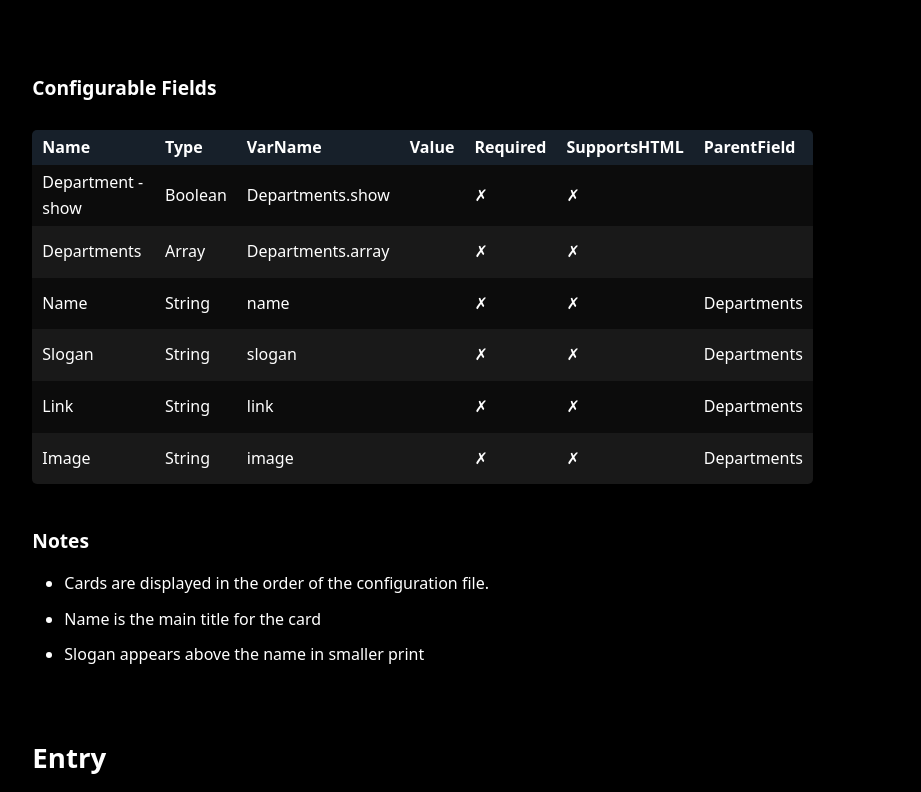
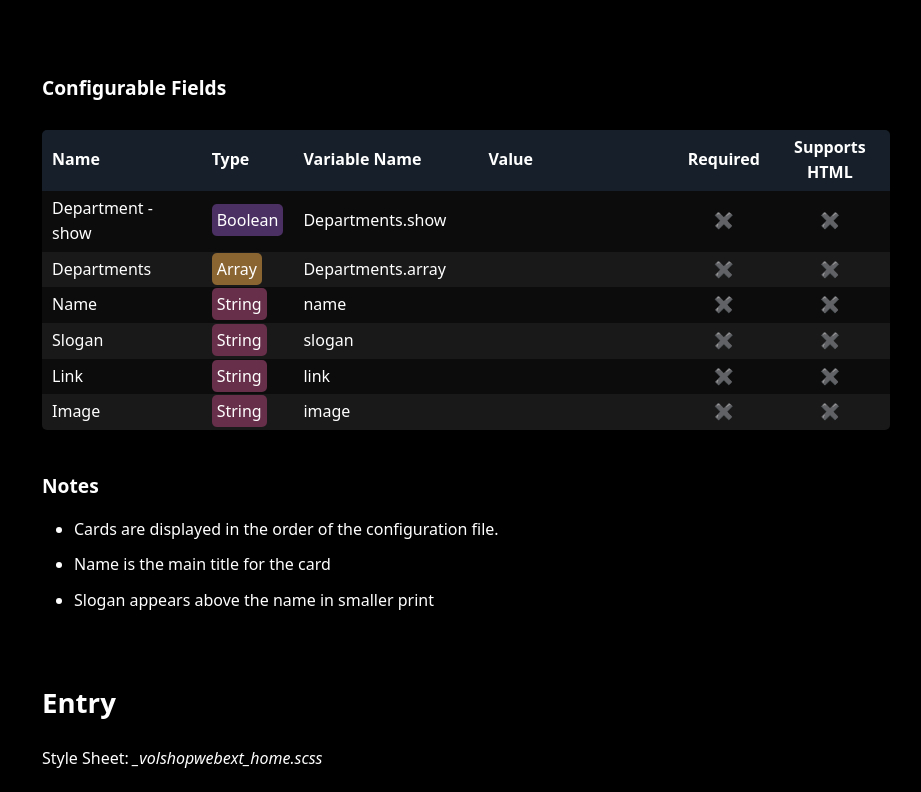
Before and after one commit to VolShop-UTK/volshop-utk.github.io, a React (Vite) app: page /extension/modules/home in a window 1280 px wide. Shown: the part 960-1752 px from the top of the page, without its empty margins (294-1215 px from the left). Built offline with nearby package versions, Linux system fonts and the light colour scheme.

Commit message:
total access

```diff
--- a/src/components/configFields/ConfigFields.jsx
+++ b/src/components/configFields/ConfigFields.jsx
@@ -1,38 +1,121 @@
 import React from 'react';
 import './config-fields.css';
 
+/**
+ * @typedef ConfigField
+ * @property {string} name
+ * @property {string} type
+ * @property {string} varName
+ * @property {string} [value]
+ * @property {boolean} [required]
+ * @property {boolean} [supportsHTML]
+ * @property {ConfigField[]} [children]
+ *
+ */
+
+const Checkmark = ({ value }) => (
+    <span style={{ color: value ? 'green' : 'white' }}>{value ? '✅' : '✖️'}</span>
+);
+
+const Type = ({ value }) => {
+    switch (value) {
+        case 'String':
+            return (
+                <span style={{ padding: '5px', borderRadius: '5px', backgroundColor: '#672F49' }}>
+                    String
+                </span>
+            );
+        case 'Array':
+            return (
+                <span style={{ padding: '5px', borderRadius: '5px', backgroundColor: '#8A6531' }}>
+                    Array
+                </span>
+            );
+        case 'Boolean':
+            return (
+                <span style={{ padding: '5px', borderRadius: '5px', backgroundColor: '#4b3064' }}>
+                    Boolean
+                </span>
+            );
+        case 'Select':
+            return (
+                <span style={{ padding: '5px', borderRadius: '5px', backgroundColor: '#784722' }}>
+                    Select
+                </span>
+            );
+        default:
+            return (
+                <span style={{ padding: '5px', borderRadius: '5px', backgroundColor: '#784722' }}>
+                    {value}
+                </span>
+            );
+    }
+};
+
+/**
+ * @param {ConfigField[]} data
+ */
 function ConfigFields({ data }) {
     if (!data || data.length === 0)
         return <p>There are no configurable fields associated to this page.</p>;
 
-    const headers = Object.keys(data[0]);
-
     return (
         <table className='configField-table'>
+            <colgroup>
+                <col style={{ width: '20%' }} />
+                <col style={{ width: '10%' }} />
+                <col style={{ width: '15%' }} />
+                <col style={{ width: '30%' }} />
+                <col style={{ width: '10%', textAlign: 'center' }} />
+                <col style={{ width: '15%', textAlign: 'center' }} />
+            </colgroup>
             <thead>
                 <tr>
-                    {headers.map((key) => (
-                        <th key={key}>{key[0].toUpperCase() + key.slice(1)}</th>
-                    ))}
+                    <th>Name</th>
+                    <th>Type</th>
+                    <th>Variable Name</th>
+                    <th>Value</th>
+                    <th>Required</th>
+                    <th>Supports HTML</th>
                 </tr>
             </thead>
             <tbody>
                 {data.map((row, idx) => (
-                    <tr key={idx}>
-                        {headers.map((key) => (
-                            <td key={key}>
-                                {typeof row[key] === 'boolean' ? (
-                                    row[key] === true ? (
-                                        <p key={key}>&#10004;</p>
-                                    ) : (
-                                        <p>&#10007;</p>
-                                    )
-                                ) : (
-                                    row[key]
-                                )}
+                    <>
+                        <tr key={idx}>
+                            <td>{row['name']}</td>
+                            <td>
+                                <Type value={row['type']} />
                             </td>
-                        ))}
-                    </tr>
+                            <td>{row['varName']}</td>
+                            <td>{row['value'] ?? ''}</td>
+                            <td>
+                                <Checkmark value={row['required'] ?? false} />
+                            </td>
+                            <td>
+                                <Checkmark value={row['supportsHTML'] ?? false} />
+                            </td>
+                        </tr>
+
+                        {row.children?.length > 0
+                            ? row['children'].map((child, i) => (
+                                  <tr key={`${idx}-${i}`} className='child-row'>
+                                      <td>{child['name']}</td>
+                                      <td>
+                                          <Type value={child['type']} />
+                                      </td>
+                                      <td>{child['varName']}</td>
+                                      <td>{child['value']}</td>
+                                      <td>
+                                          <Checkmark value={child['required'] ?? false} />
+                                      </td>
+                                      <td>
+                                          <Checkmark value={child['supportsHTML'] ?? false} />
+                                      </td>
+                                  </tr>
+                              ))
+                            : null}
+                    </>
                 ))}
             </tbody>
         </table>
--- a/src/components/configFields/config-fields.css
+++ b/src/components/configFields/config-fields.css
@@ -1,5 +1,6 @@
 .configField-table {
-    width: 90%;
+    width: 100%;
+    table-layout: auto;
     border-radius: 5px;
     border-collapse: collapse;
     margin: 1em 0 2em 0;
@@ -12,6 +13,16 @@
 .configField-table th,
 .configField-table td {
     padding: 5px 10px;
+}
+
+.configField-table td:nth-last-child(-n + 2),
+th:nth-last-child(-n + 2) {
+    text-align: center;
+}
+
+.configField-table td:nth-child(4),
+th:nth-child(4) {
+    padding-left: 2em;
 }
 
 .configField-table thead tr {
@@ -41,3 +52,8 @@
 .configField-table tbody tr:last-child td:last-child {
     border-bottom-right-radius: 5px;
 }
+
+.child-row td:first-child {
+    padding-left: 2rem;
+    font-style: italic; /* optional visual hint */
+}
--- a/src/pages/ExtensionPage/Modules/TotalAccess.jsx
+++ b/src/pages/ExtensionPage/Modules/TotalAccess.jsx
@@ -4,51 +4,166 @@ import ConfigFields from '../../../components/configFields/ConfigFields';
 import { Link } from 'react-router';
 
 function TotalAccess() {
+    /*** @var {ConfigField} configFields */
     let configFields = [
         {
-            name: 'Big Orange Deal Title',
+            name: 'Header Title',
             type: 'String',
-            varName: 'BOD.title',
-            value: '',
-            required: false,
-            supportsHTML: false,
-            parentField: '',
+            varName: 'TotalAccess.Header.title',
         },
         {
-            name: 'Price',
+            name: 'Header Description',
             type: 'String',
-            varName: 'BOD.price',
-            value: '',
-            required: false,
-            supportsHTML: false,
-            parentField: '',
+            varName: 'TotalAccess.Header.description',
         },
         {
-            name: 'Link to Item Page',
+            name: 'Header Image Path',
             type: 'String',
-            varName: 'BOD.link',
-            value: '',
-            required: false,
-            supportsHTML: false,
-            parentField: '',
+            varName: 'TotalAccess.Header.imagePath',
         },
         {
-            name: 'Path to Image',
+            name: 'Header Image Alt Tag',
             type: 'String',
-            varName: 'BOD.imageLink',
-            value: '',
-            required: false,
-            supportsHTML: false,
-            parentField: '',
+            varName: 'TotalAccess.Header.imageAltTag',
         },
         {
-            name: 'Description',
-            type: 'String',
-            varName: 'BOD.description',
-            value: '',
-            required: false,
+            name: 'Testimonials',
+            type: 'Array',
+            varName: 'TotalAccess.testimonials',
             supportsHTML: true,
-            parentField: '',
+            children: [
+                {
+                    name: 'Name',
+                    type: 'String',
+                    varName: 'name',
+                },
+                {
+                    name: 'Category',
+                    type: 'Select',
+                    varName: 'category',
+                    value: '["Student", "Faculty"]',
+                },
+                {
+                    name: 'Testimonial',
+                    type: 'String',
+                    varName: 'testimonial',
+                    supportsHTML: true,
+                },
+                {
+                    name: 'Image',
+                    type: 'String',
+                    varName: 'image',
+                },
+            ],
+        },
+        {
+            name: 'FAQs',
+            type: 'Array',
+            varName: 'TotalAccess.FAQs',
+            supportsHTML: true,
+            children: [
+                {
+                    name: 'Category',
+                    type: 'Select',
+                    varName: 'category',
+                    value: '[”General Information”, “Student FAQs”, “Faculty FAQs”]',
+                },
+                {
+                    name: 'Question',
+                    type: 'String',
+                    varName: 'question',
+                },
+                {
+                    name: 'Answer',
+                    type: 'String',
+                    varName: 'answer',
+                    supportsHTML: true,
+                },
+            ],
+        },
+        {
+            name: 'Total Access Stats',
+            type: 'Array',
+            varName: 'TotalAccess.TAStats',
+            children: [
+                {
+                    name: 'Term',
+                    type: 'String',
+                    varName: 'term',
+                },
+                {
+                    name: 'Number of Items',
+                    type: 'String',
+                    varName: 'numItems',
+                },
+                {
+                    name: 'Enrollments',
+                    type: 'String',
+                    varName: 'enrollments',
+                },
+                {
+                    name: 'Enrollments',
+                    type: 'String',
+                    varName: 'enrollments',
+                },
+                {
+                    name: 'Participation Rate',
+                    type: 'String',
+                    varName: 'participationRate',
+                },
+                {
+                    name: 'Opt Out Rate',
+                    type: 'String',
+                    varName: 'optOutRate',
+                },
+                {
+                    name: 'Student Savings',
+                    type: 'String',
+                    varName: 'studentSavings',
+                },
+            ],
+        },
+        {
+            name: 'Inclusive Access Stats',
+            type: 'Array',
+            varName: 'TotalAccess.IAStats',
+            children: [
+                {
+                    name: 'Term',
+                    type: 'String',
+                    varName: 'term',
+                },
+                {
+                    name: 'Number of Items',
+                    type: 'String',
+                    varName: 'numItems',
+                },
+                {
+                    name: 'Enrollments',
+                    type: 'String',
+                    varName: 'enrollments',
+                },
+                {
+                    name: 'Enrollments',
+                    type: 'String',
+                    varName: 'enrollments',
+                },
+                {
+                    name: 'Participation Rate',
+                    type: 'String',
+                    varName: 'participationRate',
+                },
+                {
+                    name: 'Opt Out Rate',
+                    type: 'String',
+                    varName: 'optOutRate',
+                },
+                {
+                    name: 'Student Savings',
+                    type: 'String',
+                    varName: 'studentSavings',
+                },
+            ],
         },
     ];
 
@@ -67,7 +182,7 @@ function TotalAccess() {
                     description of what Total Access is and a list of FAQs.
                 </p>
 
-                <div className='callout error'>
+                <div className='callout'>
                     This component uses the "General Information Pages" and “Dropdown Section”
                     global component styles (see{' '}
                     <Link to='/extension/components#dropdown'>General Information Pages</Link> and{' '}
@@ -87,7 +202,17 @@ function TotalAccess() {
                 <Heading level={3} id={`notes`}>
                     Notes
                 </Heading>
-                <p>The Show checkbox determines whether the icon is included in the TotalAccess.</p>
+                <ul>
+                    <li>The Category field determines which section the FAQ goes under.</li>
+                    <li>
+                        <b>
+                            Make sure to separate paragraphs in individual {'<p>'} tags. It will
+                            automatically space and format them. Similarly, the FAQs can handle
+                            ordered list, unordered lists, and tables without any additional CSS
+                            (see <Link to='/extension/components#dropdown'>Dropdown Section</Link>).
+                        </b>
+                    </li>
+                </ul>
             </div>
         </>
     );
--- a/src/pages/ExtensionPage/Modules/footer.jsx
+++ b/src/pages/ExtensionPage/Modules/footer.jsx
@@ -62,7 +62,7 @@ function Footer() {
                     Stylesheet: <i>_volshopwebext_bod.scss</i>
                 </p>
 
-                <div className='calloutError' style={{ marginTop: '1em' }}>
+                <div className='callout error' style={{ marginTop: '1em' }}>
                     This module has been deprecated. Functionality has been replaced in the VolShop
                     Web Theme (see <Link to='/theme'>VolShop Theme</Link>)
                 </div>
```
